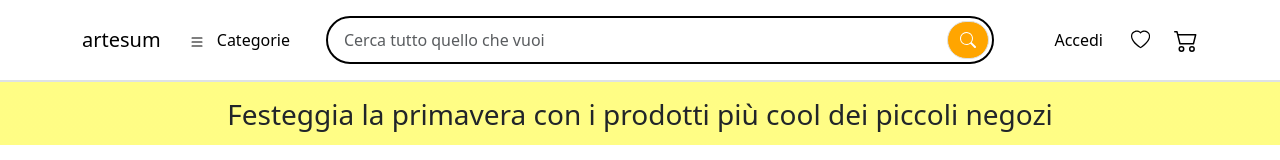
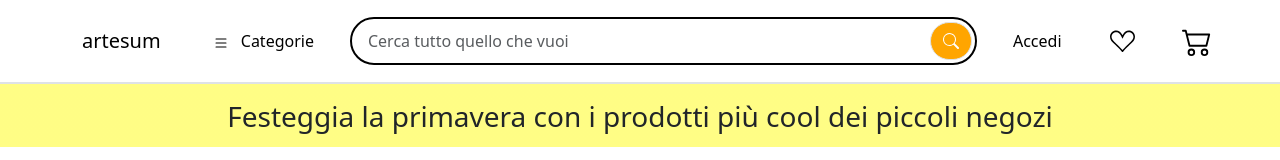
Before and after one commit to PJC90/Capstone-Frontend, a React (Vite) app: page / in a window 1280 px wide. Shown: the top 160 px of the page. Built offline with nearby package versions, Linux system fonts and the light colour scheme; no server answers.

Commit message:
fix Navbar

```diff
--- a/src/components/CustomNavbar.jsx
+++ b/src/components/CustomNavbar.jsx
@@ -1,6 +1,6 @@
 import { useState } from 'react';
-import { Button, Dropdown, Form, InputGroup} from 'react-bootstrap';
-import {  Cart2, Heart, List, Search } from 'react-bootstrap-icons';
+import { Button, Col, Dropdown, Form, InputGroup, Row} from 'react-bootstrap';
+import {  List, Search } from 'react-bootstrap-icons';
 import Container from 'react-bootstrap/Container';
 import Nav from 'react-bootstrap/Nav';
 import Navbar from 'react-bootstrap/Navbar';
@@ -16,14 +16,18 @@ function CustomNavbar() {
   };
 
   return (
+    <>
     <Navbar expand="lg" className="border-2 border-bottom" >
       <Container className='mt-2 mb-2'>
+      <Row className='w-100 d-flex flex-nowrap align-items-center'>
+        <Col >
+             <Navbar.Brand href="#home" onClick={()=>{navigate('/')}}>artesum</Navbar.Brand>
+       </Col>
 
-       <Navbar.Brand href="#home" onClick={()=>{navigate('/')}}>artesum</Navbar.Brand>
-
-        <Nav>
-          <Dropdown>
-            <Dropdown.Toggle id="dropdown-basic" className='custom-dropdown-toggle icon-effect rounded-pill me-4' >
+       <Col >
+            <Nav >
+              <Dropdown >
+                <Dropdown.Toggle id="dropdown-basic" className='custom-dropdown-toggle icon-effect rounded-pill' >
                 <List className='me-2'/> Categorie
                 </Dropdown.Toggle>
                     <Dropdown.Menu>
@@ -33,7 +37,9 @@ function CustomNavbar() {
                     </Dropdown.Menu>
               </Dropdown>
             </Nav>
+        </Col>
 
+        <Col xs={7}>
           <InputGroup size="md" className="custom-input-group rounded-pill bg-white ">
             <Form.Control
                   placeholder='Cerca tutto quello che vuoi'
@@ -43,20 +49,67 @@ function CustomNavbar() {
                 />
             <InputGroup.Text id="inputGroup-sizing-lg" className="custom-input-group-text rounded-pill" style={{ cursor: 'pointer' }}><Search/></InputGroup.Text>
             </InputGroup>
+            </Col>
 
-    <Button className='ms-5 me-3 icon-effect rounded-pill' onClick={()=> setModalShow(true)}>
+    <Col >
+          <Button className='icon-effect rounded-pill' onClick={()=> setModalShow(true)}>
             Accedi
           </Button>
           <Login show={modalShow} onHide={()=> setModalShow(false)} onLoginSuccess={handleLoginSuccess}/>
+    </Col>
 
+  <Col >
+               <div className='icon-effect'
+                  style={{
+                    backgroundColor: "rgba(255, 255, 255)",
+                    padding: "5px",
+                    borderRadius: "50%", // Imposta il bordo a metà della larghezza e altezza
+                    width: "50px", // Imposta la larghezza del cerchio
+                    height: "50px", // Imposta l'altezza del cerchio
+                    display: "flex",
+                    justifyContent: "center",
+                    alignItems: "center"
+                  }}
+                >
+        <svg xmlns="http://www.w3.org/2000/svg" width="25" height="25" fill="currentColor" viewBox="0 0 16 16">
+  <path d="m8 6.236-.894-1.789c-.222-.443-.607-1.08-1.152-1.595C5.418 2.345 4.776 2 4 2 2.324 2 1 3.326 1 4.92c0 1.211.554 2.066 1.868 3.37.337.334.721.695 1.146 1.093C5.122 10.423 6.5 11.717 8 13.447c1.5-1.73 2.878-3.024 3.986-4.064.425-.398.81-.76 1.146-1.093C14.446 6.986 15 6.131 15 4.92 15 3.326 13.676 2 12 2c-.777 0-1.418.345-1.954.852-.545.515-.93 1.152-1.152 1.595zm.392 8.292a.513.513 0 0 1-.784 0c-1.601-1.902-3.05-3.262-4.243-4.381C1.3 8.208 0 6.989 0 4.92 0 2.755 1.79 1 4 1c1.6 0 2.719 1.05 3.404 2.008.26.365.458.716.596.992a7.6 7.6 0 0 1 .596-.992C9.281 2.049 10.4 1 12 1c2.21 0 4 1.755 4 3.92 0 2.069-1.3 3.288-3.365 5.227-1.193 1.12-2.642 2.48-4.243 4.38z"/>
+</svg>
+         </div>
+  </Col>
 
-     <Heart className='icon-effect fs-2'style={{ cursor: 'pointer' }}/>
+  <Col >
+  <div className='icon-effect'
+                  style={{
+                    backgroundColor: "rgba(255, 255, 255)",
+                    padding: "5px",
+                    borderRadius: "50%", // Imposta il bordo a metà della larghezza e altezza
+                    width: "50px", // Imposta la larghezza del cerchio
+                    height: "50px", // Imposta l'altezza del cerchio
+                    display: "flex",
+                    justifyContent: "center",
+                    alignItems: "center"
+                  }}
+                >
+      <svg xmlns="http://www.w3.org/2000/svg" width="30" height="30" fill="currentColor"  viewBox="0 0 16 16">
+  <path d="M0 2.5A.5.5 0 0 1 .5 2H2a.5.5 0 0 1 .485.379L2.89 4H14.5a.5.5 0 0 1 .485.621l-1.5 6A.5.5 0 0 1 13 11H4a.5.5 0 0 1-.485-.379L1.61 3H.5a.5.5 0 0 1-.5-.5M3.14 5l1.25 5h8.22l1.25-5zM5 13a1 1 0 1 0 0 2 1 1 0 0 0 0-2m-2 1a2 2 0 1 1 4 0 2 2 0 0 1-4 0m9-1a1 1 0 1 0 0 2 1 1 0 0 0 0-2m-2 1a2 2 0 1 1 4 0 2 2 0 0 1-4 0"/>
+</svg>
+      </div>
+  </Col>
 
-
-     <Cart2 className='icon-effect fs-1 ms-4'style={{ cursor: 'pointer' }}/>
-
+</Row>
      </Container>
     </Navbar>
+    {/* <Container>
+    <Row className='d-flex flex-nowrap'>
+    <Col className='bg-success'>hola</Col>
+    <Col className='bg-dark'>hola</Col>
+    <Col className='bg-info' xs={7}>hola</Col>
+    <Col className='bg-dark' xs={2}>hola</Col>
+    <Col className='bg-success' xs={1}>hola</Col>
+    <Col className='bg-dark' xs={1}>hola</Col>
+  </Row>
+  </Container> */}
+  </>
   );
 }
 
```
Also changed, not shown: src/App.css (line endings or trailing spaces). Lines whose indentation alone changed are shown as unchanged.
